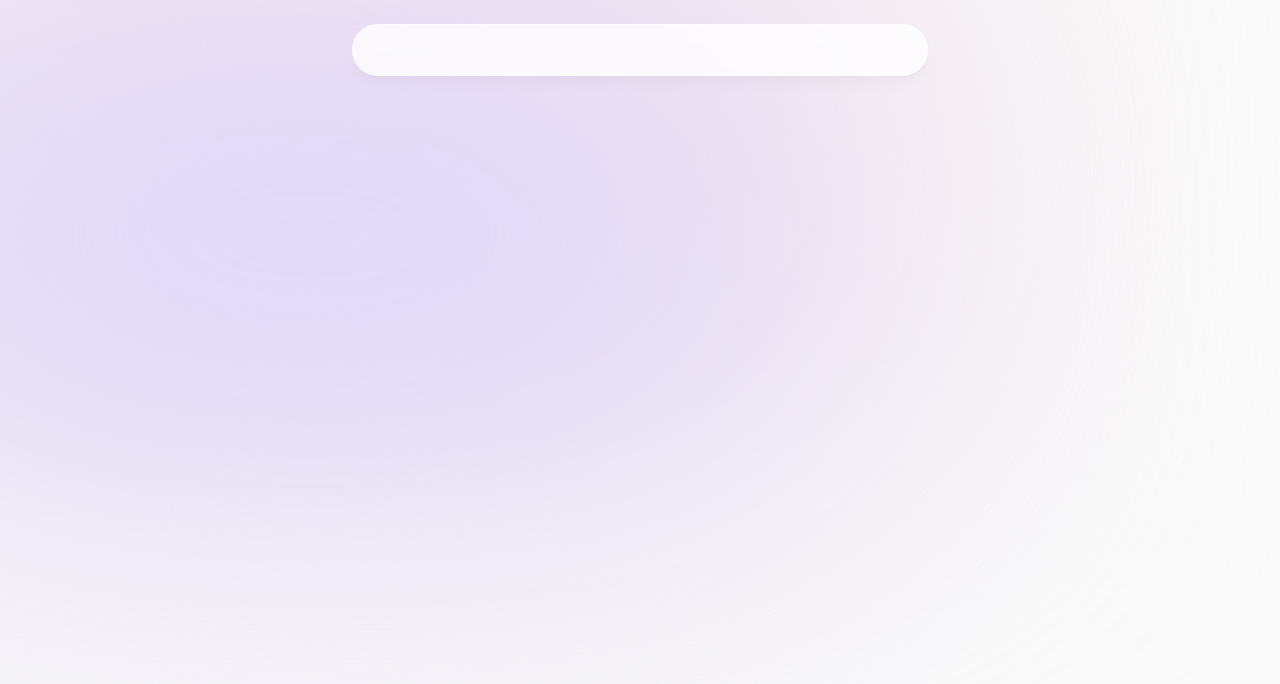
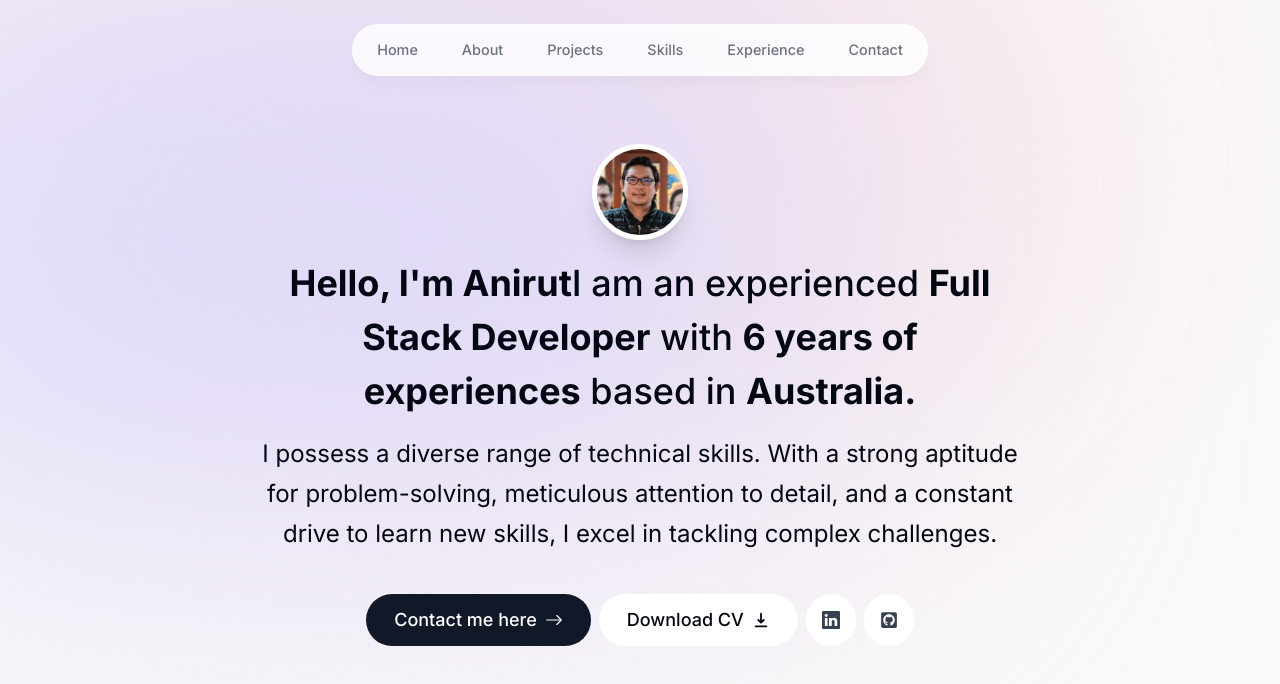
Before and after one commit to aoddy10/portfolio, a Next.js app: page / in a window 1280 px wide. Shown: the top 684 px of the page. Built offline with nearby package versions, Linux system fonts and the light colour scheme.

Commit message:
add: create hero section that introduce my self and have a button to bring to contact me. Also has download CV button and button link to linkedin and github.

```diff
--- a/src/app/layout.tsx
+++ b/src/app/layout.tsx
@@ -18,9 +18,9 @@ export default function RootLayout({
   return (
     <html lang="en">
       <body
-        className={`${inter.className} bg-zinc-50 text-gray-950 relative h-[5000px]`}
+        className={`${inter.className} bg-zinc-50 text-gray-950 relative h-[5000px] pt-28 sm:pt-36`}
       >
-        <div className=" bg-[#fbe2e3] relative -z-10 top-[-6rem] right-[11rem] h-[31.25rem] w-[31.25rem] rounded-full blur-[10rem] sm:w-[68.75rem]"></div>
+        <div className=" bg-[#fbe2e3] absolute -z-10 top-[-6rem] right-[11rem] h-[31.25rem] w-[31.25rem] rounded-full blur-[10rem] sm:w-[68.75rem]"></div>
         <div className=" bg-[#dbd7fb] absolute -z-10 top-[-1rem] left-[-35rem] h-[31.25rem] w-[50rem] rounded-full blur-[10rem] sm:w-[68.75rem] md:left-[33rem] lg:left-[-28rem] xl:left-[-15rem] 2xl:left-[-5rem]"></div>
 
         <Header />
--- a/src/app/page.tsx
+++ b/src/app/page.tsx
@@ -1,3 +1,9 @@
+import Hero from "@/components/hero";
+
 export default function Home() {
-  return <main className=""></main>;
+  return (
+    <main className=" flex flex-col items-center px4">
+      <Hero />
+    </main>
+  );
 }
--- a/src/components/header.tsx
+++ b/src/components/header.tsx
@@ -2,6 +2,9 @@
 
 import React, { Children } from "react";
 import { motion } from "framer-motion";
+
+import { links } from "@/lib/data";
+import Link from "next/link";
 
 export default function Header() {
   return (
@@ -11,6 +14,26 @@ export default function Header() {
         initial={{ y: -100, x: "-50%", opacity: 0 }}
         animate={{ y: 0, x: "-50%", opacity: 1 }}
       ></motion.div>
+
+      <nav className=" flex fixed top-[0.15rem] left-1/2 h-12 -translate-x-1/2 py-2 sm:top-[1.7rem] sm:h-[initial] sm:py-0">
+        <ul className="flex w-[22rem] flex-wrap items-center justify-center gap-y-1 text-[0.9rem] font-medium text-gray-500 sm:w-[initial] sm:flex-nowrap sm:gap-5">
+          {links.map((link) => (
+            <motion.li
+              key={link.hash}
+              className="h-3/4 flex items-center justify-center"
+              initial={{ y: -100, opacity: 0 }}
+              animate={{ y: 0, opacity: 1 }}
+            >
+              <Link
+                className="flex w-full items-center justify-center px-3 py-3 hover:text-gray-950 transition"
+                href={link.hash}
+              >
+                {link.name}
+              </Link>
+            </motion.li>
+          ))}
+        </ul>
+      </nav>
     </header>
   );
 }
--- /dev/null
+++ b/src/components/hero.tsx
@@ -0,0 +1,77 @@
+"use client";
+
+import Image from "next/image";
+import React from "react";
+import profileImage from "../../public/profileImage.png";
+import { motion } from "framer-motion";
+import Link from "next/link";
+import { BsArrowRight, BsLinkedin } from "react-icons/bs";
+import { HiDownload } from "react-icons/hi";
+import { FaGithubSquare } from "react-icons/fa";
+
+export default function Hero() {
+  return (
+    <section className=" mb-28 max-w-[50rem] text-center sm:mb-0">
+      <div className="flex justify-center items-center">
+        <div className="relative">
+          <motion.div
+            initial={{ scale: 0, opacity: 0 }}
+            animate={{ scale: 1, opacity: 1 }}
+            transition={{
+              type: "tween",
+              duration: 0.2,
+            }}
+          >
+            <Image
+              src={profileImage}
+              alt="Profile Image"
+              className="h-24 w-24 rounded-full border-white border-[0.35rem] object-cover shadow-xl"
+            />
+          </motion.div>
+        </div>
+      </div>
+
+      <div className=" mb-10 mt-4 px-4 text-2xl font-medium !leading-[1.5] sm:text-4xl">
+        <motion.p
+          initial={{ opacity: 0, y: 100 }}
+          animate={{ opacity: 1, y: 0 }}
+        >
+          <span className=" font-bold">Hello, I'm Anirut</span>I am an
+          experienced <span className=" font-bold">Full Stack Developer</span>{" "}
+          with <span className="font-bold">6 years of experiences</span> based
+          in <span className=" font-bold">Australia.</span>
+        </motion.p>
+        <motion.p
+          initial={{ opacity: 0, y: 100 }}
+          animate={{ opacity: 1, y: 0 }}
+          className=" font-normal text-2xl mt-4 !leading-10"
+        >
+          I possess a diverse range of technical skills. With a strong aptitude
+          for problem-solving, meticulous attention to detail, and a constant
+          drive to learn new skills, I excel in tackling complex challenges.
+        </motion.p>
+      </div>
+
+      <div className="flex flex-col sm:flex-row justify-center gap-2 px-4 text-lg font-medium">
+        <Link
+          href="#contact"
+          className=" bg-gray-900 text-white px-7 py-3 flex items-center gap-2 rounded-full"
+        >
+          Contact me here <BsArrowRight />
+        </Link>
+        <a className=" bg-white px-7 py-3 flex items-center gap-2 rounded-full">
+          Download CV <HiDownload />
+        </a>
+        <a
+          className=" bg-white p-4 text-gray-700 flex items-center
+         gap-2 rounded-full"
+        >
+          <BsLinkedin />
+        </a>
+        <a className=" bg-white p-4 text-gray-700 flex items-center gap-2 rounded-full">
+          <FaGithubSquare />
+        </a>
+      </div>
+    </section>
+  );
+}
--- a/src/lib/data.ts
+++ b/src/lib/data.ts
@@ -2,9 +2,9 @@ import React from "react";
 import { CgWorkAlt } from "react-icons/cg";
 import { FaReact } from "react-icons/fa";
 import { LuGraduationCap } from "react-icons/lu";
-import corpcommentImg from "@/public/corpcomment.png";
-import rmtdevImg from "@/public/rmtdev.png";
-import wordanalyticsImg from "@/public/wordanalytics.png";
+import corpcommentImg from "../../public/corpcomment.png"
+import rmtdevImg from "../../public/rmtdev.png";
+import wordanalyticsImg from "../../public/wordanalytics.png";
 
 export const links = [
   {
```
Also changed, not shown: .eslintrc.json, public/profileImage.png (added).
